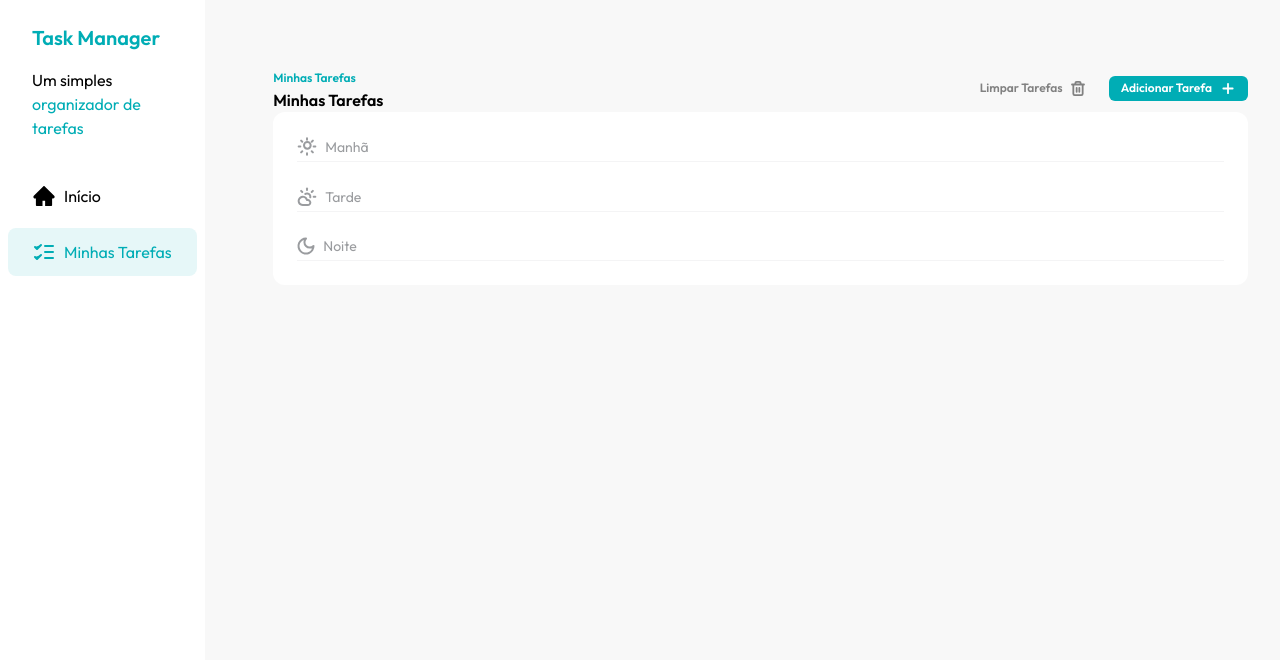
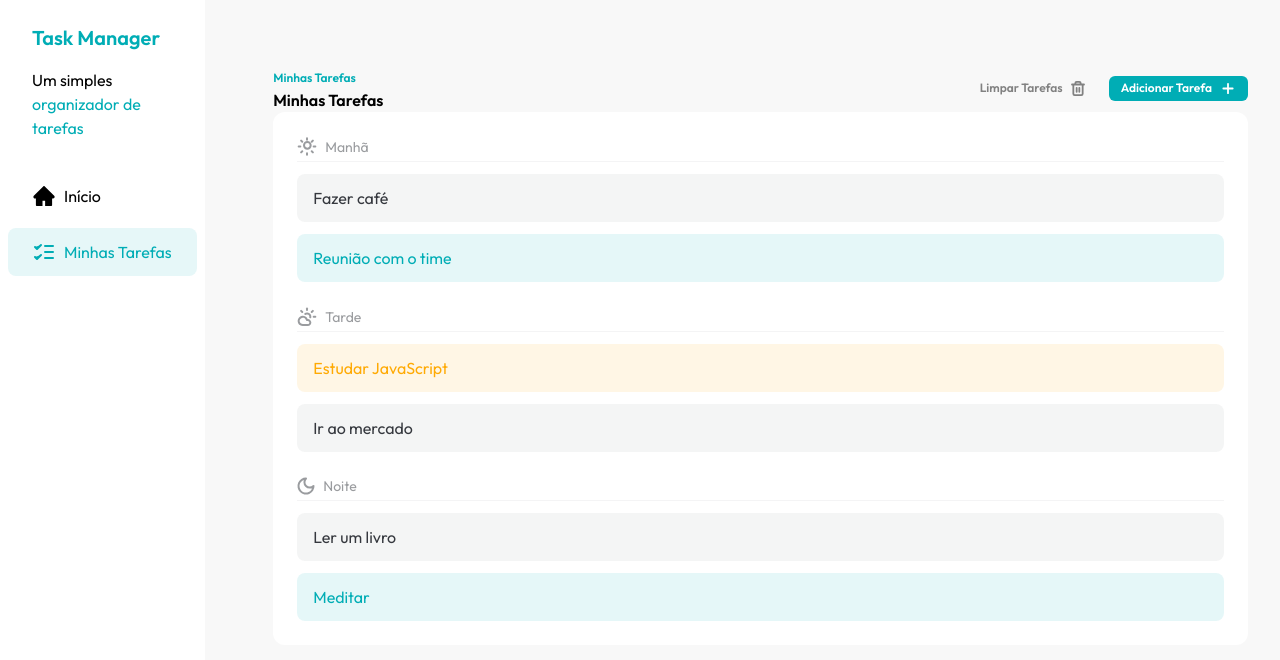
Before and after one commit to carlosEA28/fsc-task-manager, a React (Vite) app: page / in a window 1280 px wide. Shown: the top 660 px of the page. Built offline with nearby package versions, Linux system fonts and the light colour scheme.

Commit message:
feat:ensure tasks are being listed

```diff
--- /dev/null
+++ b/src/components/TaskItem.jsx
@@ -0,0 +1,22 @@
+const TaskItem = ({ task }) => {
+  const getStatusClasses = () => {
+    if (task.status === "done") {
+      return "bg-[#00ADB51A] text-[#00ADB5]";
+    }
+
+    if (task.status === "in_progress") {
+      return "bg-[#FFAA041A] text-[#FFAA04]";
+    }
+    if (task.status === "not_started") {
+      return "bg-[#35383E0D] text-[#35383E]";
+    }
+  };
+
+  return (
+    <div className={`px-4 py-3 flex gap-2 rounded-lg ${getStatusClasses()}`}>
+      {task.title}
+    </div>
+  );
+};
+
+export default TaskItem;
--- a/src/components/Tasks.jsx
+++ b/src/components/Tasks.jsx
@@ -5,8 +5,17 @@ import SunIcon from "../assets/icons/sun.svg?react";
 import CloudSunIcon from "../assets/icons/cloud-sun.svg?react";
 import MoonIcon from "../assets/icons/Vector.svg?react";
 import TaskSeparator from "./TasksSeparator";
+import { useState } from "react";
+import { TASKS } from "../constants/tasks";
+import TaskItem from "./TaskItem";
 
 const Tasks = () => {
+  const [tasks] = useState(TASKS);
+
+  const morningTasks = tasks.filter((task) => task.time === "morning");
+  const afternoonTasks = tasks.filter((task) => task.time === "afternoon");
+  const MooonTasks = tasks.filter((task) => task.time === "moon");
+
   return (
     <div className="py-16 px-8 w-full">
       <div className="flex justify-between items-center w-full">
@@ -33,14 +42,24 @@ const Tasks = () => {
       <div className="p-6 bg-white rounded-xl">
         <div className="space-y-3">
           <TaskSeparator title="Manhã" icon={<SunIcon />} />
+
+          {morningTasks.map((task) => (
+            <TaskItem key={task.id} task={task} />
+          ))}
         </div>
 
         <div className="space-y-3 my-6">
           <TaskSeparator title="Tarde" icon={<CloudSunIcon />} />
+          {afternoonTasks.map((task) => (
+            <TaskItem key={task.id} task={task} />
+          ))}
         </div>
 
         <div className="space-y-3">
-          <TaskSeparator title="Noite" icon={<MoonIcon />} />
+          <TaskSeparator title="Noite" icon={<MoonIcon />} />{" "}
+          {MooonTasks.map((task) => (
+            <TaskItem key={task.id} task={task} />
+          ))}
         </div>
       </div>
     </div>
--- /dev/null
+++ b/src/constants/tasks.js
@@ -0,0 +1,44 @@
+export const TASKS = [
+  {
+    id: 1,
+    title: "Fazer café",
+    description: "Preparar o café da manhã com pão e frutas",
+    time: "morning",
+    status: "not_started",
+  },
+  {
+    id: 2,
+    title: "Reunião com o time",
+    description: "Discutir o progresso do projeto semanal",
+    time: "morning",
+    status: "done",
+  },
+  {
+    id: 3,
+    title: "Estudar JavaScript",
+    description: "Praticar funções assíncronas e promessas",
+    time: "afternoon",
+    status: "in_progress",
+  },
+  {
+    id: 4,
+    title: "Ir ao mercado",
+    description: "Comprar ingredientes para o jantar",
+    time: "afternoon",
+    status: "not_started",
+  },
+  {
+    id: 5,
+    title: "Ler um livro",
+    description: "Ler pelo menos 30 páginas do livro atual",
+    time: "moon",
+    status: "not_started",
+  },
+  {
+    id: 6,
+    title: "Meditar",
+    description: "Sessão de meditação de 15 minutos antes de dormir",
+    time: "moon",
+    status: "done",
+  },
+];
```
